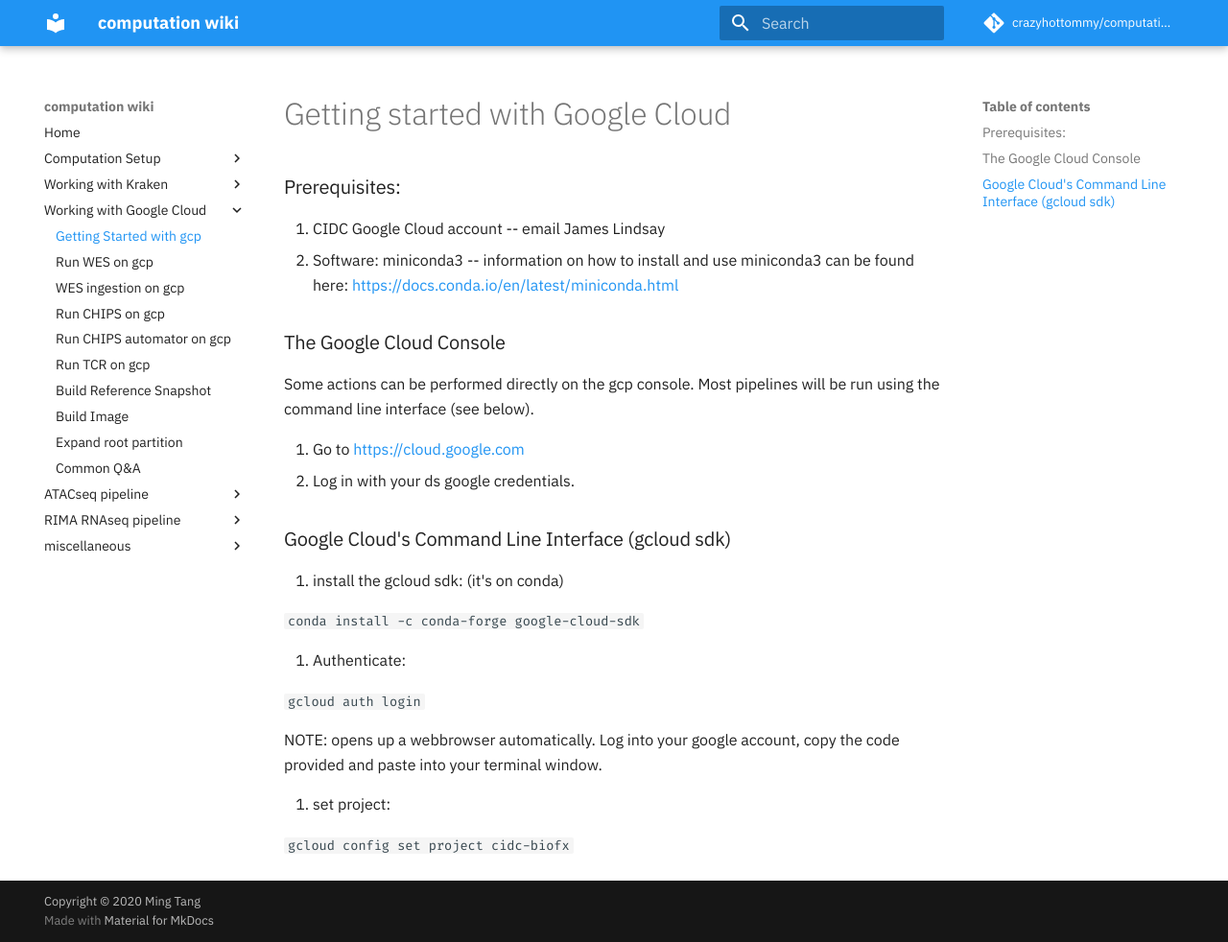
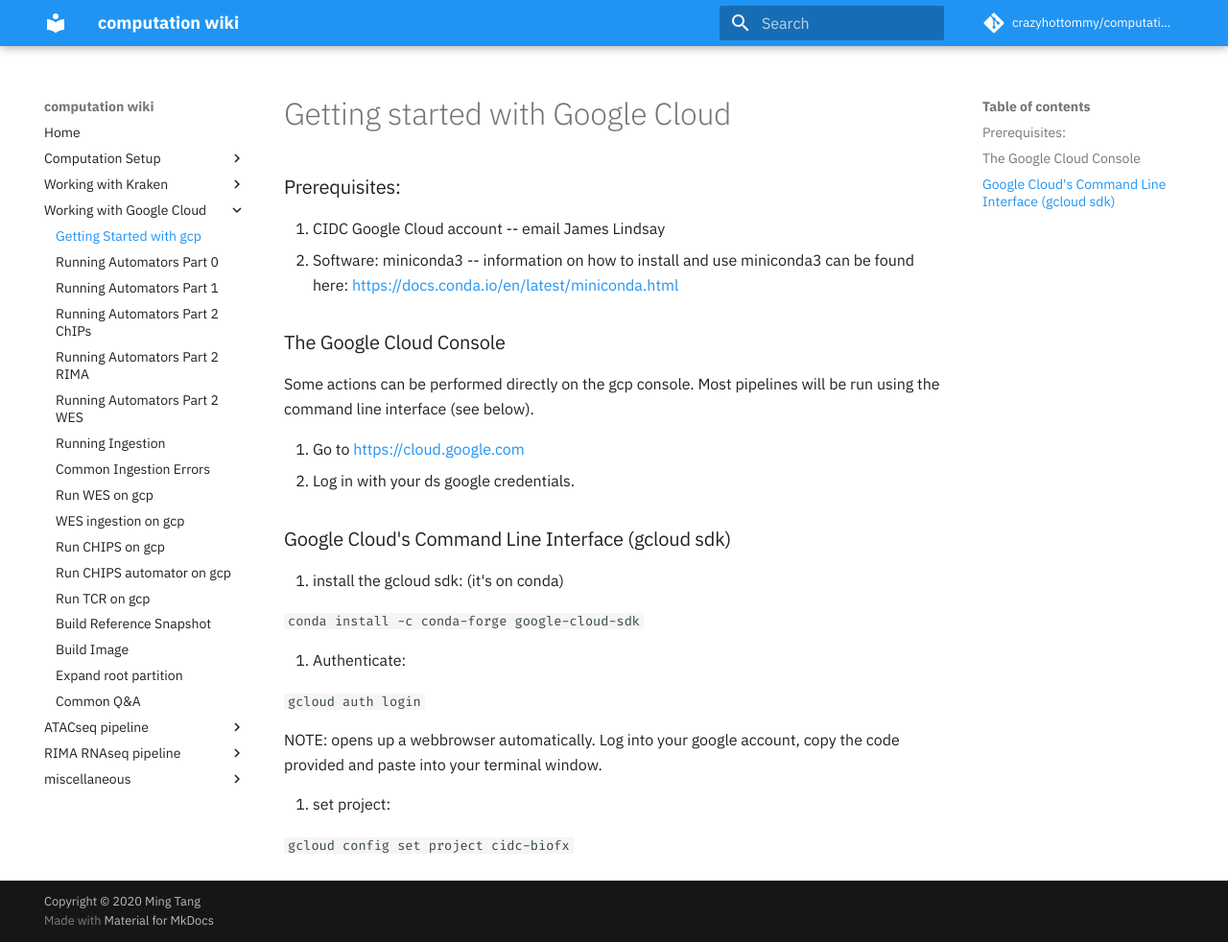
Before and after one commit to crazyhottommy/computation_wiki, an MkDocs documentation site: the page built from docs/google-cloud/getting-started-google-cloud.md, in a window 1280 px wide and 982 px high. Shown: the whole window at 96% size. Built offline with MkDocs 1.6.1 and Material for MkDocs 9.7.7, drawn with Linux system fonts in a browser that asks for light colours; nearby versions of some CDN libraries; library files that are not in the unit come from our copies; comment, search, counter and statistics services are not loaded.

Commit message:
mkdoc.yml

```diff
--- a/mkdocs.yml
+++ b/mkdocs.yml
@@ -19,6 +19,13 @@
       - Run jupyter notebook: kraken/kraken_jupyter.md
     - Working with Google Cloud:
       - Getting Started with gcp: google-cloud/getting-started-google-cloud.md
+      - Running Automators Part 0: google-cloud/Running_Automator_part0.md
+      - Running Automators Part 1: google-cloud/Running_Automator_part1.md
+      - Running Automators Part 2 ChIPs: google-cloud/Running_Automator_part2_chips.md
+      - Running Automators Part 2 RIMA: google-cloud/Running_Automator_part2_rima.md
+      - Running Automators Part 2 WES: google-cloud/Running_Automator_part2_wes.md
+      - Running Ingestion: google-cloud/Running_Ingestion.md
+      - Common Ingestion Errors: google-cloud/Ingestion_Errors.md
       - Run WES on gcp: google-cloud/wes-gcp.md
       - WES ingestion on gcp: google-cloud/wes-ingestion.md
       - Run CHIPS on gcp: google-cloud/chips-gcp.md
```
